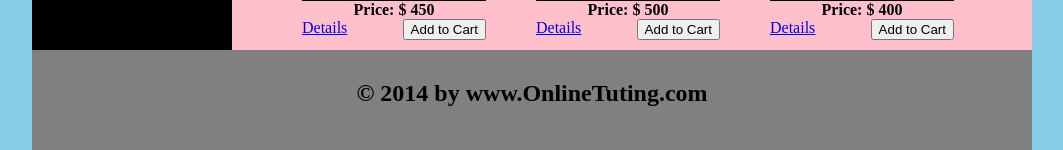
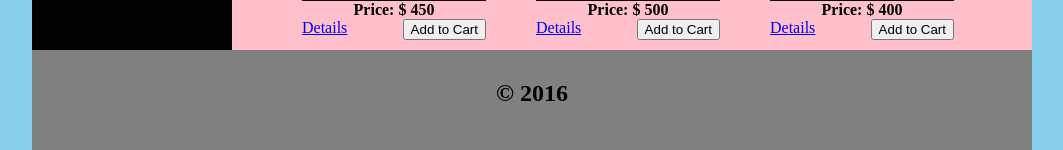
Before and after one commit to shre1000/Demo-E-Commerce-Store, a PHP site: page /index.php in a window 1280 px wide. Shown: the part 680-830 px from the top of the page, without its empty margins (108-1171 px from the left). Run offline with PHP 8.4, Linux system fonts and the light colour scheme; data comes from the database, SQL or seed files in the repository; data that the repository does not hold is empty; grey boxes are pictures that could not be loaded.

Commit message:
Update index.php

```diff
--- a/Ecommerce/index.php
+++ b/Ecommerce/index.php
@@ -128,7 +128,7 @@ include("functions/functions.php");
 
 		<div id="footer">
 
-		<h2 style="text-align:center; padding-top:30px;">&copy; 2014 by www.OnlineTuting.com</h2>
+		<h2 style="text-align:center; padding-top:30px;">&copy; 2016</h2>
 
 		</div>
 
```
